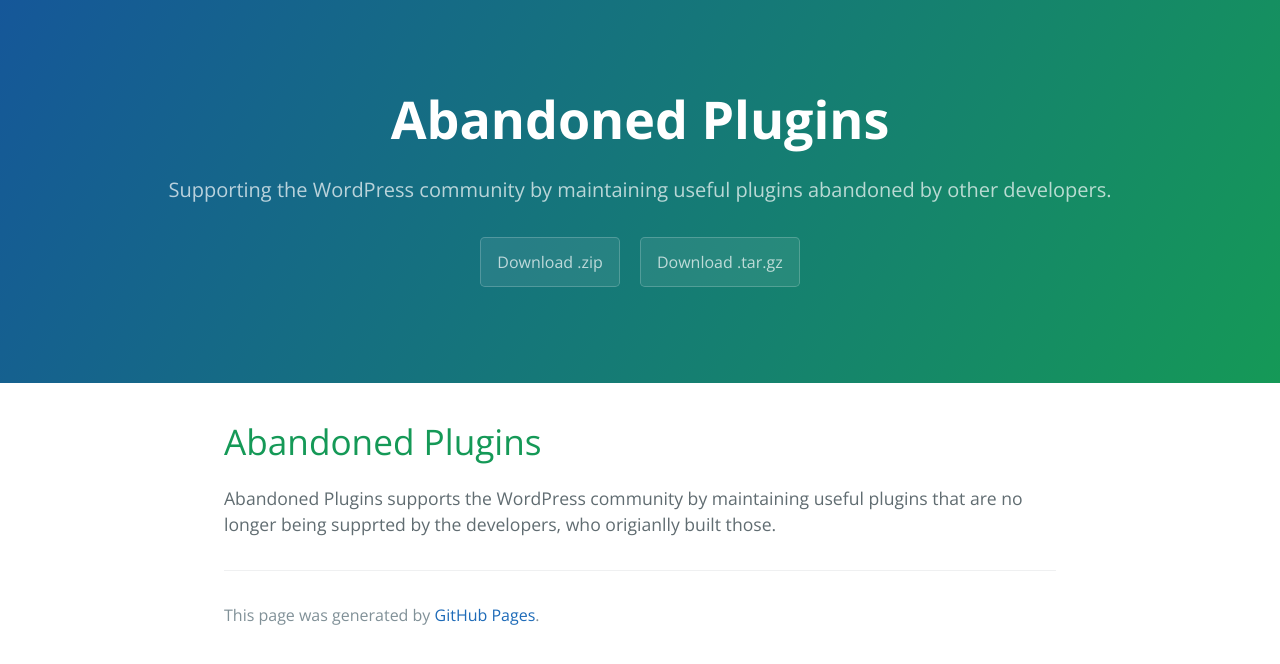
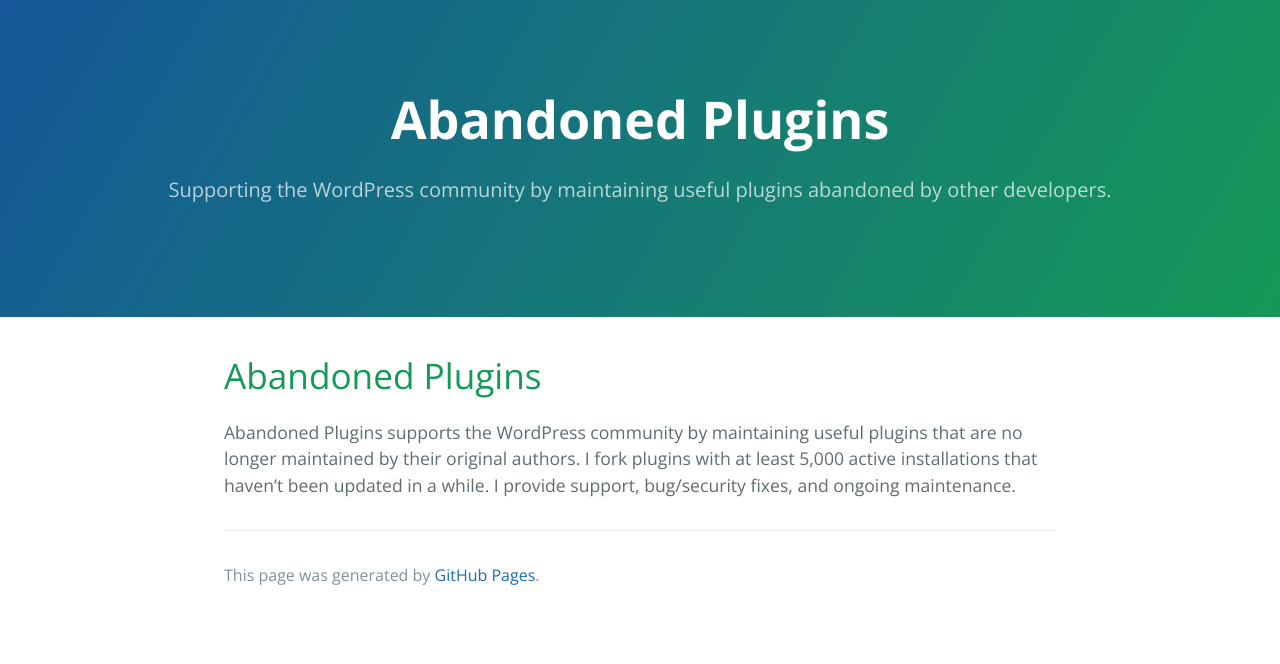
Before and after one commit to Abandoned-Plugins/Abandoned-Plugins.github.io, a Jekyll site: the page built from index.md, in a window 1280 px wide. Shown: the top 664 px of the page. Built offline with Jekyll 4.4.1, drawn with Linux system fonts in a browser that asks for light colours; our own code applies the rules of GitHub Pages for plain Markdown files.

Commit message:
Updated homepage

```diff
--- a/_layouts/default.html
+++ b/_layouts/default.html
@@ -22,8 +22,8 @@
         <a href="{{ site.github.repository_url }}" class="btn">View on GitHub</a>
       {% endif %}
       {% if site.show_downloads %}
-        <a href="{{ site.github.zip_url }}" class="btn">Download .zip</a>
-        <a href="{{ site.github.tar_url }}" class="btn">Download .tar.gz</a>
+        <!-- <a href="{{ site.github.zip_url }}" class="btn">Download .zip</a>
+        <a href="{{ site.github.tar_url }}" class="btn">Download .tar.gz</a> -->
       {% endif %}
     </header>
 
--- a/index.md
+++ b/index.md
@@ -4,4 +4,4 @@
 
 # Abandoned Plugins
 
-Abandoned Plugins supports the WordPress community by maintaining useful plugins that are no longer being supprted by the developers, who origianlly built those.
+Abandoned Plugins supports the WordPress community by maintaining useful plugins that are no longer maintained by their original authors. I fork plugins with at least 5,000 active installations that haven't been updated in a while. I provide support, bug/security fixes, and ongoing maintenance.
```
